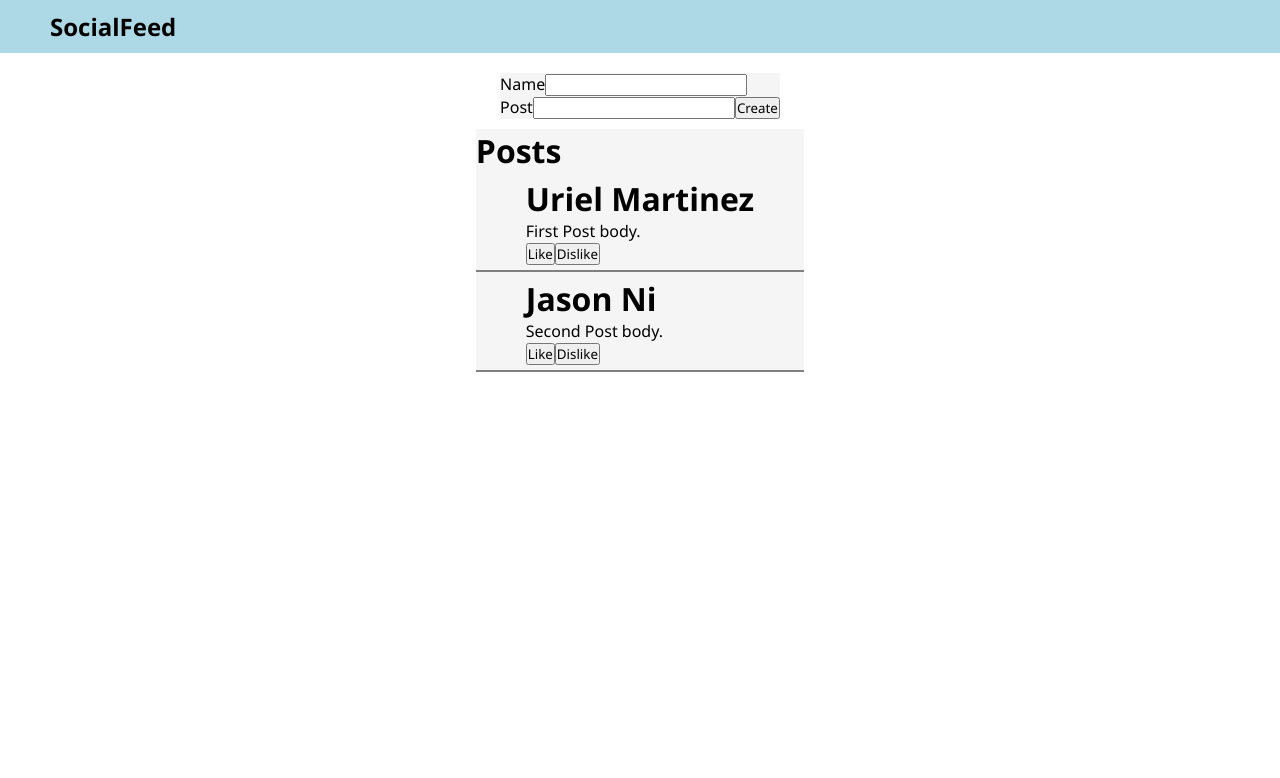
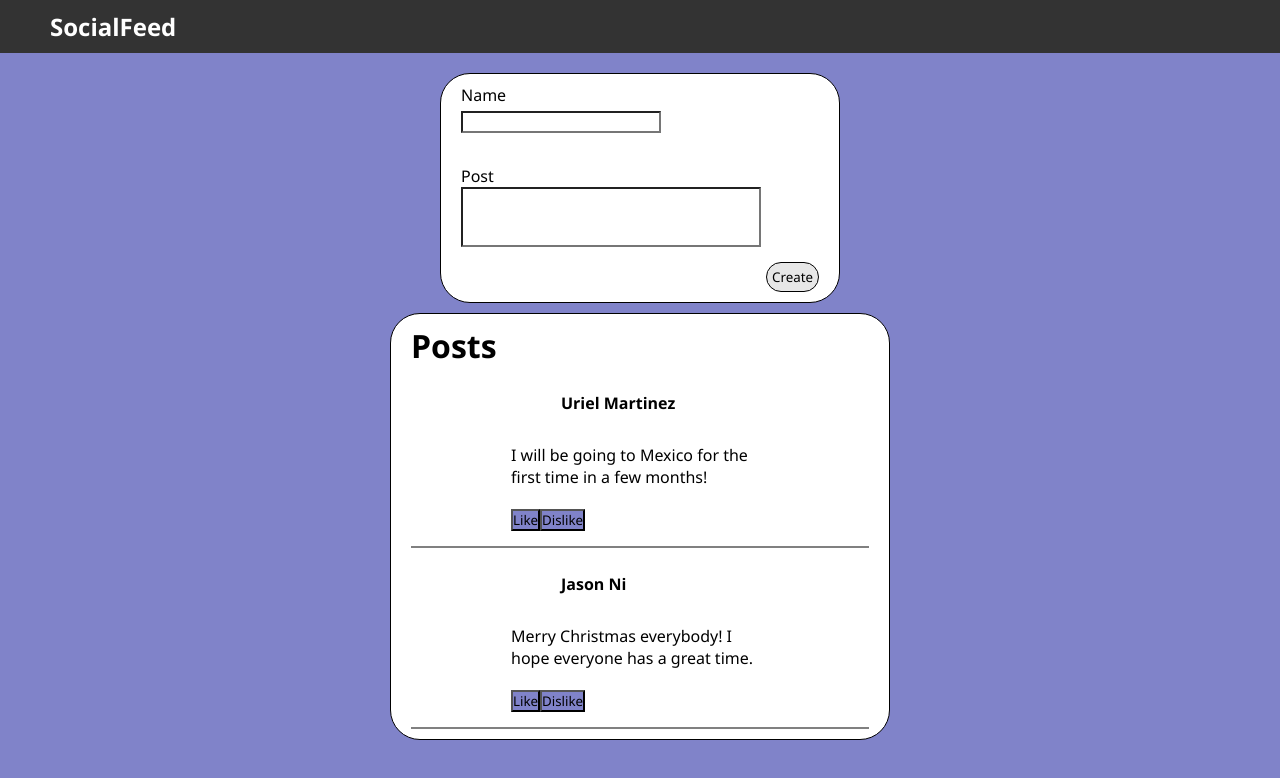
Before and after one commit to urielMart27/social-feed, a React (Create React App) app: page / in a window 1280 px wide. Shown: the top 778 px of the page. Built offline with nearby package versions, Linux system fonts and the light colour scheme.

Commit message:
Completed CSS

```diff
--- a/src/App.css
+++ b/src/App.css
@@ -3,6 +3,7 @@
     margin: 0;
     padding: 0;
     box-sizing: border-box;
+    background-color: #8083c9;
 }
 
 .flex-container {
@@ -25,6 +26,7 @@
 }
 
 .post {
+    background-color: white;
     border: 1px solid black;
     padding: 10px;
     margin-bottom: 10px;
--- a/src/App.jsx
+++ b/src/App.jsx
@@ -18,7 +18,7 @@ function App() {
       <Header />
       <div className="flex-container">
         <CreatePostForm OnNewPost={handleNewPost} />
-        <PostList posts={posts} />
+        <PostList className="post" posts={posts} />
       </div>
     </div>
   );
--- a/src/components/CreatePostForm/CreatePostForm.css
+++ b/src/components/CreatePostForm/CreatePostForm.css
@@ -2,7 +2,45 @@ label {
     margin-bottom: 5px;
 }
 
-input {
+.name-input {
+    background-color: white;
     margin-bottom: 10px;
+    width: 200px;
 
 }
+
+.post-input {
+    background-color: white;
+    margin-bottom: 10px;
+    width: 300px;
+    height: 60px;
+}
+
+.create-post-form {
+    border: 1px solid black;
+    border-radius: 30px;
+    padding: 10px 20px;
+    background-color: white;
+    width: 500px;
+    display: flex;
+    flex-direction: column;
+}
+
+.create-post-form div {
+    flex: 1;
+    display: flex;
+    flex-direction: column;
+}
+.create-post-form button {
+    align-self: flex-end;
+    background-color: #e7e7e7;
+    padding: 5px;
+    margin-top: auto;
+    width: fit-content;
+    height: fit-content;
+    cursor: pointer;
+}
+
+.backround-color {
+    background-color: white;
+}
--- a/src/components/CreatePostForm/CreatePostForm.jsx
+++ b/src/components/CreatePostForm/CreatePostForm.jsx
@@ -1,4 +1,5 @@
 import React, { useState } from "react";
+import "./CreatePostForm.css";
 
 const CreatePostForm = ({ OnNewPost }) => {
   const [name, setName] = useState("");
@@ -13,16 +14,27 @@ const CreatePostForm = ({ OnNewPost }) => {
     OnNewPost(formData);
   };
   return (
-    <form onSubmit={handleSubmit} className="flex-item">
-      <div className="flex-item">
-        <label>Name</label>
-        <input value={name} onChange={(e) => setName(e.target.value)} />
+    <form onSubmit={handleSubmit} className="create-post-form">
+      <div className="flex-item backround-color">
+        <label className="backround-color">Name</label>
+        <input
+          className="name-input"
+          value={name}
+          onChange={(e) => setName(e.target.value)}
+        />
         <br />
-        <label>
+        <label className="backround-color">
           Post
-          <input value={body} onChange={(e) => setBody(e.target.value)} />
+          <br />
+          <input
+            className="post-input"
+            value={body}
+            onChange={(e) => setBody(e.target.value)}
+          />
         </label>
-        <button type="submit">Create</button>
+        <button className="create-post-form button" type="submit">
+          Create
+        </button>
       </div>
     </form>
   );
--- a/src/components/Data/Data..js
+++ b/src/components/Data/Data..js
@@ -2,12 +2,12 @@ const initData = [
     {
       id: 1,
       name: 'Uriel Martinez',
-      body: 'First Post body.'
+      body: 'I will be going to Mexico for the first time in a few months!'
     },
     {
        id: 2,
       name: 'Jason Ni',
-       body: 'Second Post body.'
+       body: 'Merry Christmas everybody! I hope everyone has a great time.'
     },
 ];
 
--- a/src/components/Header/Header.css
+++ b/src/components/Header/Header.css
@@ -1,4 +1,9 @@
 header {
-    background-color: lightblue;
+    background-color: #333333;
     padding: 10px 50px;
 }
+
+.header-box {
+    color: white;
+    background-color: #333333;
+}
--- a/src/components/Header/Header.jsx
+++ b/src/components/Header/Header.jsx
@@ -3,7 +3,7 @@ import "./Header.css";
 const Header = ({}) => {
   return (
     <header>
-      <h2>SocialFeed</h2>
+      <h2 className="header-box">SocialFeed</h2>
     </header>
   );
 };
--- a/src/components/Post/Post.css
+++ b/src/components/Post/Post.css
@@ -1,6 +1,12 @@
 .post-item {
+    background-color: white;
     border-bottom: 2px solid grey;
     padding: 5px 50px;
+}
+
+.inner-container {
+    background-color: white;
+    padding: 10px 50px;
 }
 
 .active-like {
--- a/src/components/Post/Post.jsx
+++ b/src/components/Post/Post.jsx
@@ -22,17 +22,20 @@ const Post = ({ name, body }) => {
 
   return (
     <div className="post-item">
-      <div>
-        <h1>{name}</h1>
+      <div className="inner-container">
+        <h4 className="inner-container">{name}</h4>
       </div>
       <div>
-        <p>{body}</p>
+        <p className="inner-container">{body}</p>
       </div>
-      <div>
-        <button className={likedClass} onClick={handleLike}>
+      <div className="inner-container">
+        <button className={`${likedClass} button-color`} onClick={handleLike}>
           Like
         </button>
-        <button className={dislikedClass} onClick={handleDislike}>
+        <button
+          className={`${dislikedClass} button-color`}
+          onClick={handleDislike}
+        >
           Dislike
         </button>
       </div>
--- a/src/components/PostList/PostList.css
+++ b/src/components/PostList/PostList.css
@@ -1,6 +1,11 @@
 .post-list {
     border: 1px solid black;
-    border-radius: 20px;
-    padding: 20px;
-    max-width: 400px;
+    border-radius: 30px;
+    padding: 10px 20px;
+    background-color: white;
+    max-width: 500px;
 }
+
+.backroud-color {
+    background-color: white;
+}
--- a/src/components/PostList/PostList.jsx
+++ b/src/components/PostList/PostList.jsx
@@ -1,14 +1,15 @@
 import React from "react";
 import Post from "../Post/Post";
 import initData from "../Data/Data.";
+import "./PostList.css";
 
 const PostList = ({ posts = [] }) => {
   const postItems = posts.map((post) => (
     <Post key={post.id} name={post.name} body={post.body} />
   ));
   return (
-    <div className="flex-item">
-      <h1>Posts</h1>
+    <div className="flex-item post-list">
+      <h1 className="backround-color">Posts</h1>
       <div>{postItems}</div>
     </div>
   );
```
Also changed, not shown: src/images/thumbsdown.png (added), src/images/thumbsup.png (added).
